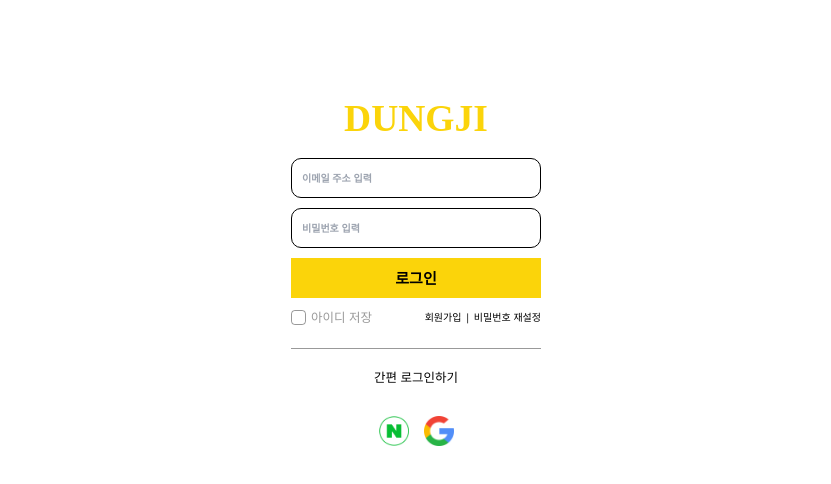
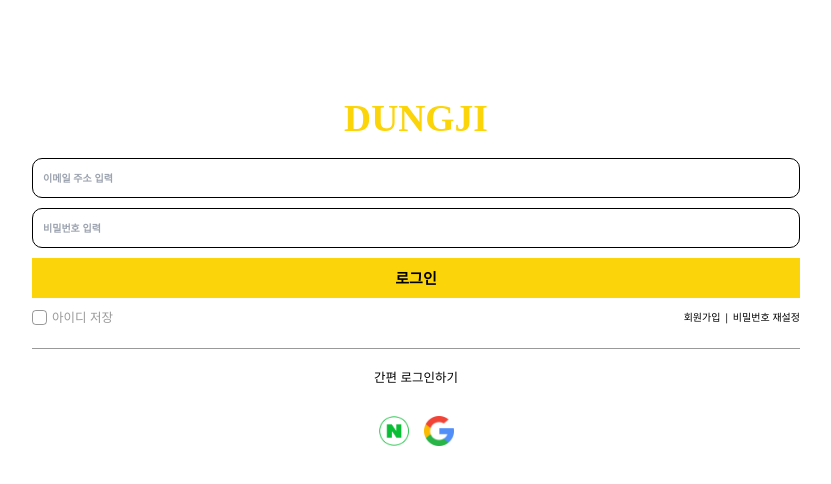
Before and after one commit to Nestsoft-Team/DunJi-FrontEnd, a Next.js app: page /login in a window 1280 px wide. Shown: the top 484 px of the page, without its empty margins (224-1055 px from the left). Built offline with nearby package versions, Linux system fonts and the light colour scheme; a web font is replaced by a local one.

Commit message:
<#3> update: tailwind.config.js vw,vh추가

```diff
--- a/pages/login.tsx
+++ b/pages/login.tsx
@@ -8,7 +8,7 @@ export default function Login({}) {
         setCheck(!check);
     };
     return (
-        <div className="flex items-center flex-col mx-auto my-40 w-main_width font-bold ">
+        <div className="flex items-center flex-col mx-auto my-40 w-main_width  font-bold ">
             <h1 className="text-6xl mb-8  text-yellow font-NotoSansKR">
                 DUNGJI
             </h1>
--- a/tailwind.config.js
+++ b/tailwind.config.js
@@ -16,7 +16,29 @@ module.exports = {
                 NotoSansKR: ["NotoSansKR"],
             },
             width: {
-                main_width: "25rem",
+                main_width: "60vw",
+            },
+            height: {
+                "10vh": "10vh",
+                "20vh": "20vh",
+                "30vh": "30vh",
+                "40vh": "40vh",
+                "50vh": "50vh",
+                "60vh": "60vh",
+                "70vh": "70vh",
+                "80vh": "80vh",
+                "90vh": "90vh",
+                "100vh": "100vh",
+                "10vw": "10vw",
+                "20vw": "20vw",
+                "30vw": "30vw",
+                "40vw": "40vw",
+                "50vw": "50vw",
+                "60vw": "60vw",
+                "70vw": "70vw",
+                "80vw": "80vw",
+                "90vw": "90vw",
+                "100vw": "100vw",
             },
         },
     },
```
